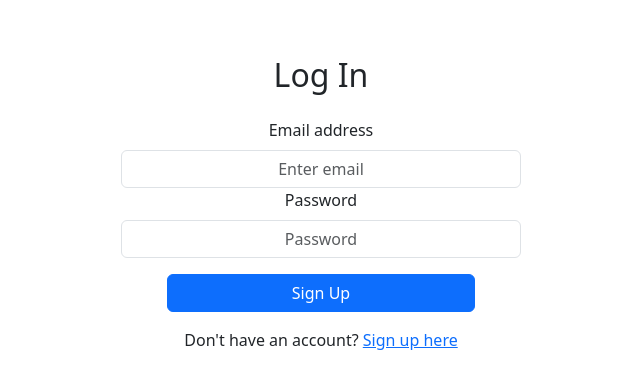
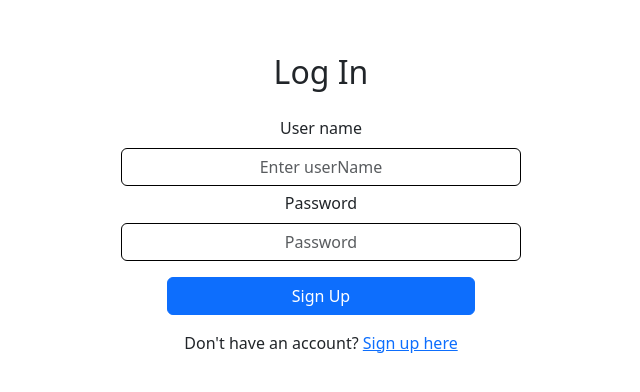
Before and after one commit to bhillyard/SloStudySonar, a React (Create React App) app in the folder packages/react-frontend/: page /login in a window 1280 px wide. Shown: the part 196-588 px from the top of the page, without its empty margins (319-959 px from the left). Built offline with nearby package versions, Linux system fonts and the light colour scheme.

Commit message:
added login, need to store token

```diff
--- a/packages/react-frontend/src/App.js
+++ b/packages/react-frontend/src/App.js
@@ -42,7 +42,7 @@ function App() {
 
       <div class="mt-20 d-block">
         <h1 class="h1">Find Study Spots in San Luis Obispo, easily.</h1>
-        <button type="button" class="btn btn-primary btn-lg">Sign Up</button>
+        <a href="/signup" class="btn btn-primary btn-lg">Sign up</a>
       </div>
 
       <div class="text-start px-5">
--- a/packages/react-frontend/src/pages/LoginPage.css
+++ b/packages/react-frontend/src/pages/LoginPage.css
@@ -8,12 +8,14 @@ html, body, #root, .container-fluid, .row, .col-md-6 {
     max-width: 400px; /* Adjust the value as needed */
     width: 100%; /* Ensure the text boxes still stretch to fit the screen */
     margin: 0 auto; /* Center the form controls */
+    border: .5px solid black;
   }
 
   /* Center the labels */
 .form-label {
     display: flex;
     justify-content: center;
+    margin-top: 5px;
   }
 
 .form-control::placeholder {
--- a/packages/react-frontend/src/pages/LoginPage.js
+++ b/packages/react-frontend/src/pages/LoginPage.js
@@ -4,7 +4,7 @@ import './LoginPage.css'; // Import CSS file for styling
 
 const LoginPage = () => {
   const [formData, setFormData] = useState({
-    username: '',
+    userName: '',
     password: '',
   });
 
@@ -13,9 +13,34 @@ const LoginPage = () => {
     setFormData({ ...formData, [name]: value });
   };
 
+  function postUser(userData) {
+    const promise = fetch("http://localhost:8000/users/login", {
+      method: "POST",
+      headers: {
+        "Content-Type": "application/json",
+      },
+      body: JSON.stringify(userData),
+    });
+    return promise;
+  }
+
   const handleSubmit = (e) => {
     e.preventDefault();
     // add authentication here
+    postUser(formData)
+      .then((response) => {
+        if (response.status === 201) {
+          alert("user logged in successfully")
+        } else {
+          alert(response.status)
+          console.log("response: ")
+          console.log(response.json())
+        }
+      })
+      .catch(error => {
+        // alert(error);
+        alert(error);
+      });
     console.log(formData);
   };
 
@@ -26,9 +51,9 @@ const LoginPage = () => {
           <div className="w-100">
             <h2 className="text-center mb-4">Log In</h2>
             <Form onSubmit={handleSubmit}>
-              <Form.Group controlId="formBasicEmailorUserName">
-                <Form.Label>Email address</Form.Label>
-                <Form.Control type="email" placeholder="Enter email" name="email" value={formData.email} onChange={handleChange} />
+              <Form.Group controlId="formBasicUserName">
+                <Form.Label>User name</Form.Label>
+                <Form.Control type="userName" placeholder="Enter userName" name="userName" value={formData.userName} onChange={handleChange} />
               </Form.Group>
 
               <Form.Group controlId="formBasicPassword" className="mb-3">
--- a/packages/react-frontend/src/pages/SignupPage.css
+++ b/packages/react-frontend/src/pages/SignupPage.css
@@ -8,12 +8,14 @@ html, body, #root, .container-fluid, .row, .col-md-6 {
     max-width: 400px; /* Adjust the value as needed */
     width: 100%; /* Ensure the text boxes still stretch to fit the screen */
     margin: 0 auto; /* Center the form controls */
+    border: .5px solid black;
   }
 
   /* Center the labels */
 .form-label {
     display: flex;
     justify-content: center;
+    margin-top: 5px;
   }
 
 .form-control::placeholder {
```
Also changed, not shown: 1 other file (tests, documents, lock files or other folders).
